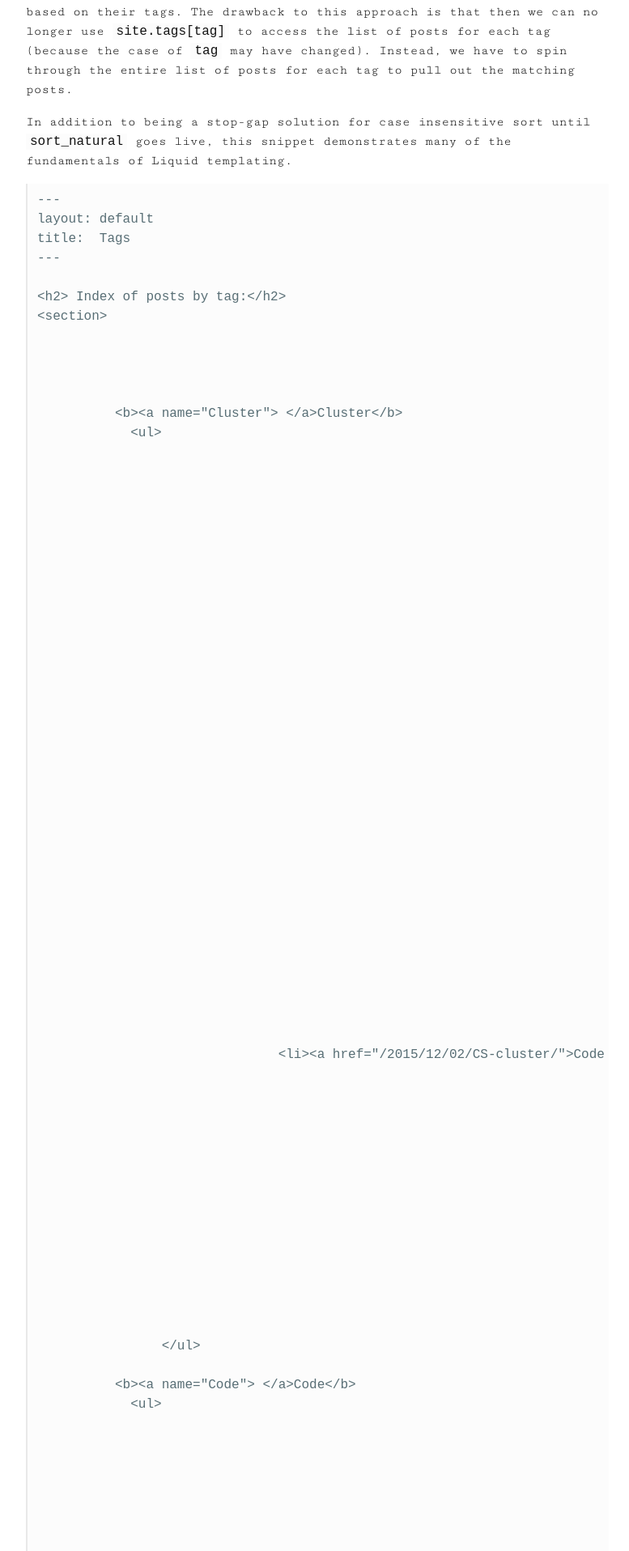
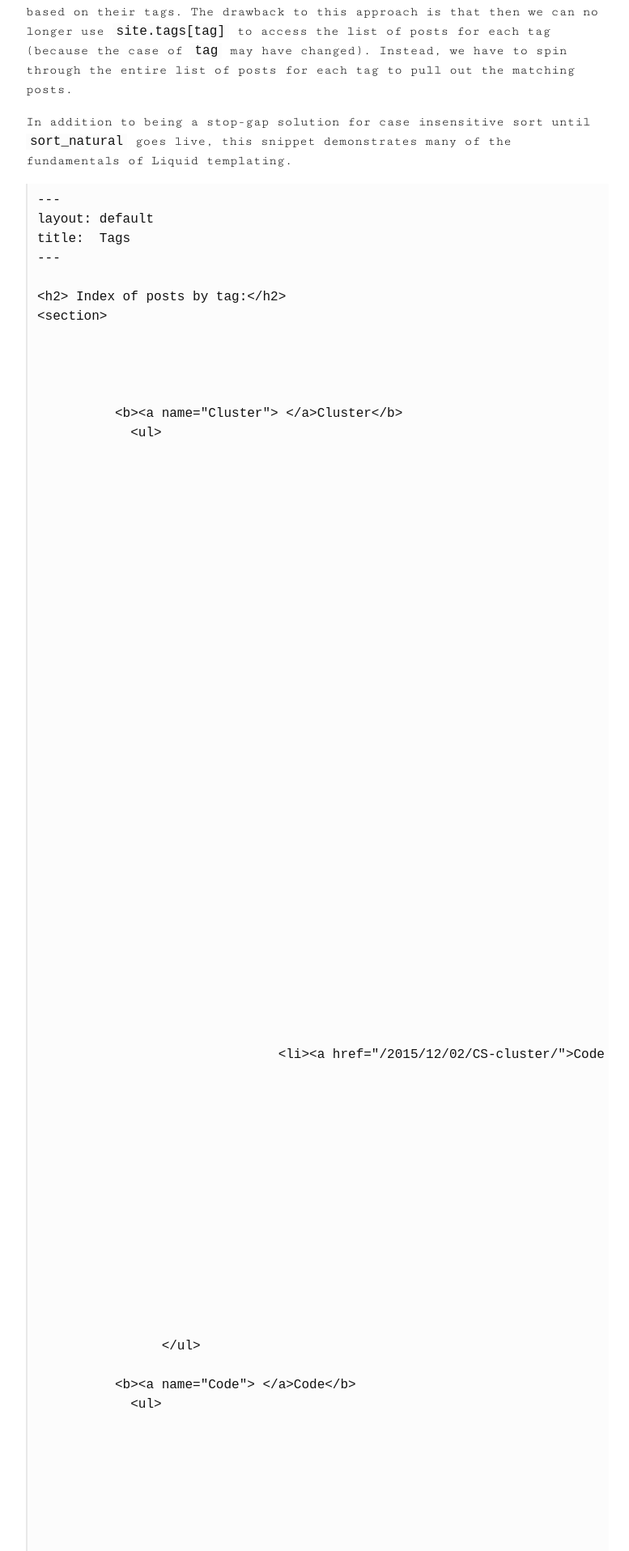
Before and after one commit to JovingeLabSoftware/JovingeLabSoftware.github.io, a Jekyll site: the page built from _posts/2015-12-05-case-insensitive-sort-with-jekyll-liquid.md, in a window 1280 px wide. Shown: the part 543-2459 px from the top of the page at 81% size, without its empty margins (248-1025 px from the left). Built offline with Jekyll 4.4.1, drawn with Linux system fonts in a browser that asks for light colours; Markdown is read by kramdown in place of the engine named in the settings.

Commit message:
Updated 2015-12-05-case-insensitive-sort-with-jekyll-liquid.md

````diff
--- a/_posts/2015-12-05-case-insensitive-sort-with-jekyll-liquid.md
+++ b/_posts/2015-12-05-case-insensitive-sort-with-jekyll-liquid.md
@@ -12,6 +12,7 @@ title: Case insensitive sort with Jekyll / Liquid
 ---
 
 
+
 The Liquid template language is fairly restricted in order to ensure security when generating static web pages from templates, making use of predefined filters and the expense of user defined functions.
 
 However, there does not seem to presently be a case-insensitive sort filter (It does seem to be [in the works](https://github.com/Shopify/liquid/pull/554)--but `sort_natural` does not seem to be supported yet in the version of jekyll on github.)
@@ -20,7 +21,7 @@ Here is a way to achieve case insensitive sort by using `downcase` prior to sort
 
 In addition to being a stop-gap solution for case insensitive sort until `sort_natural` goes live, this snippet demonstrates many of the fundamentals of Liquid templating.
 
-```
+```Liquid
 ---
 layout: default
 title:  Tags
````
